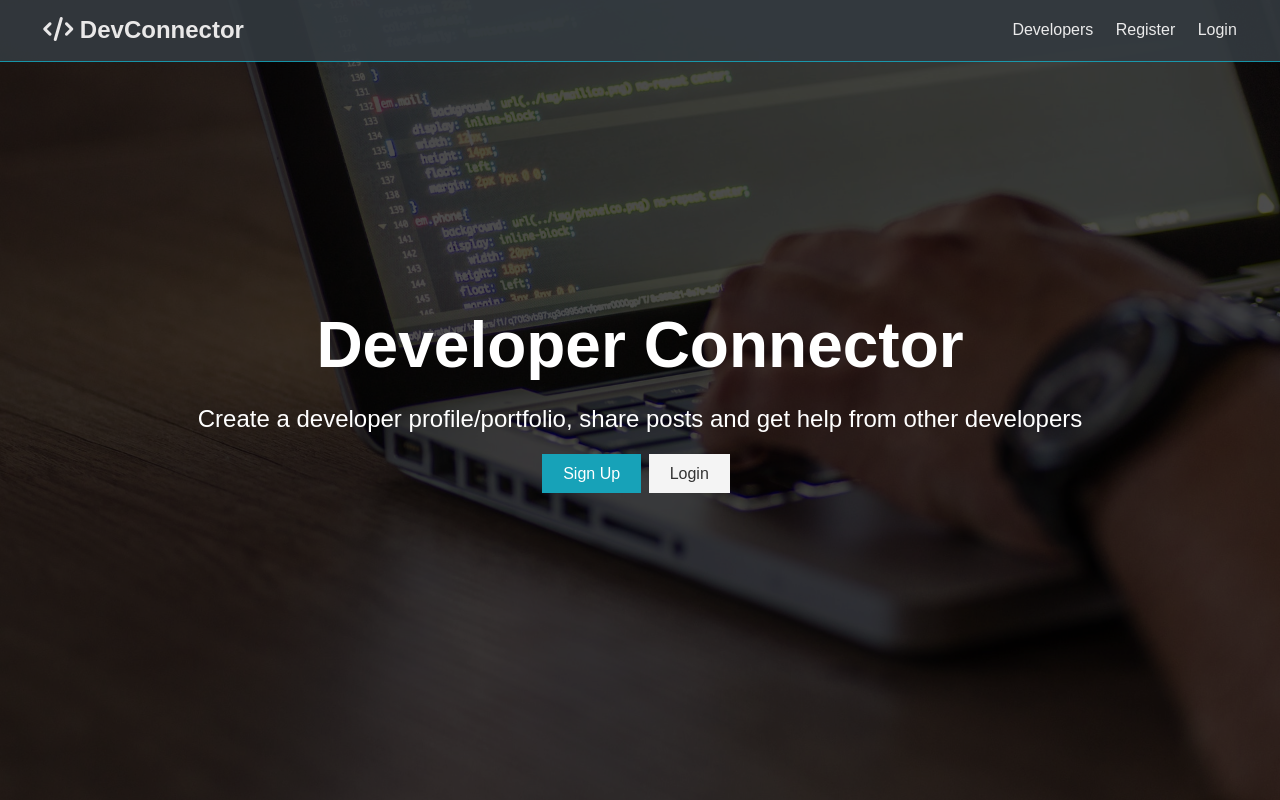
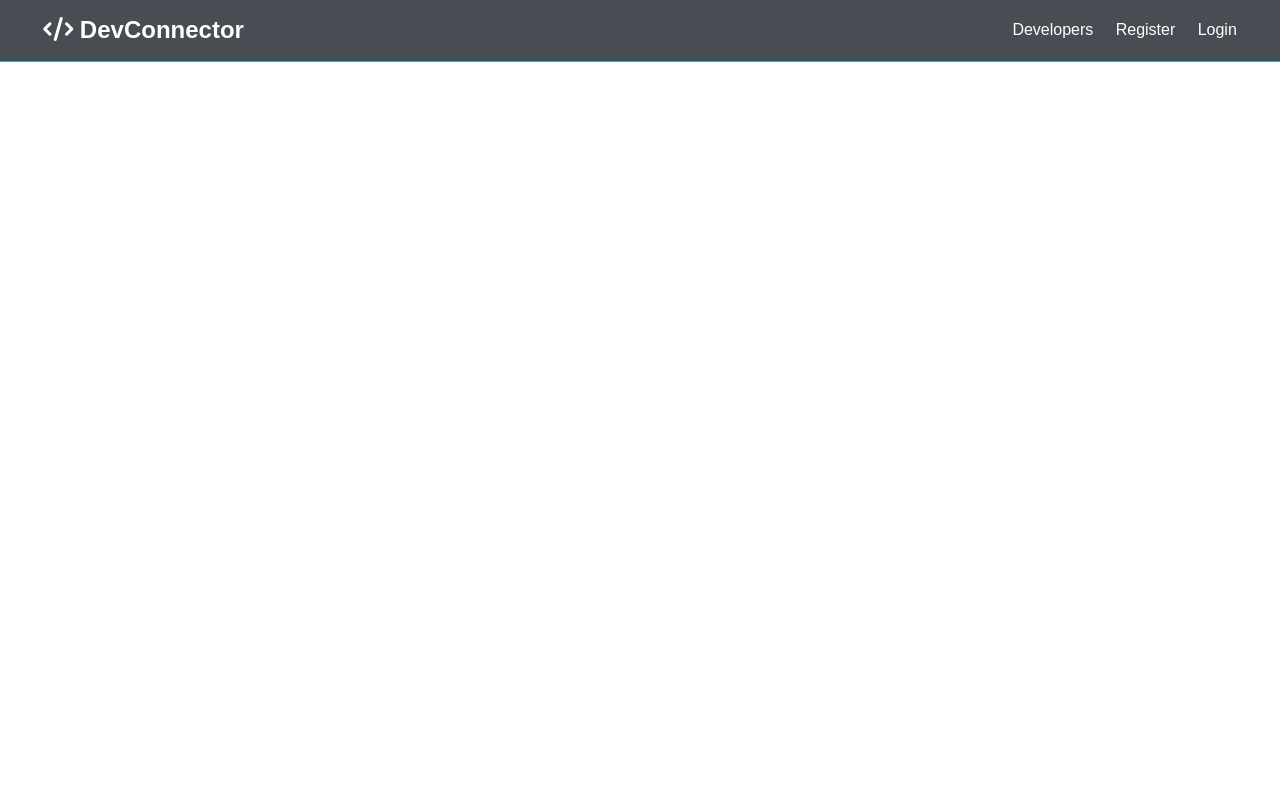
Before and after one commit to darlose04/Traversy-MERN, a React (Create React App) app in the folder client/: page /register in a window 1280 px wide. Built offline with nearby package versions, Linux system fonts and the light colour scheme.

Commit message:
use Router and Route

```diff
--- a/client/src/App.js
+++ b/client/src/App.js
@@ -5,10 +5,12 @@ import Navbar from "./components/layout/Navbar";
 import Landing from "./components/layout/Landing";
 
 const App = () => (
-  <Fragment>
-    <Navbar />
-    <Landing />
-  </Fragment>
+  <Router>
+    <Fragment>
+      <Navbar />
+      <Route exact path="/" component={Landing} />
+    </Fragment>
+  </Router>
 );
 
 export default App;
```
